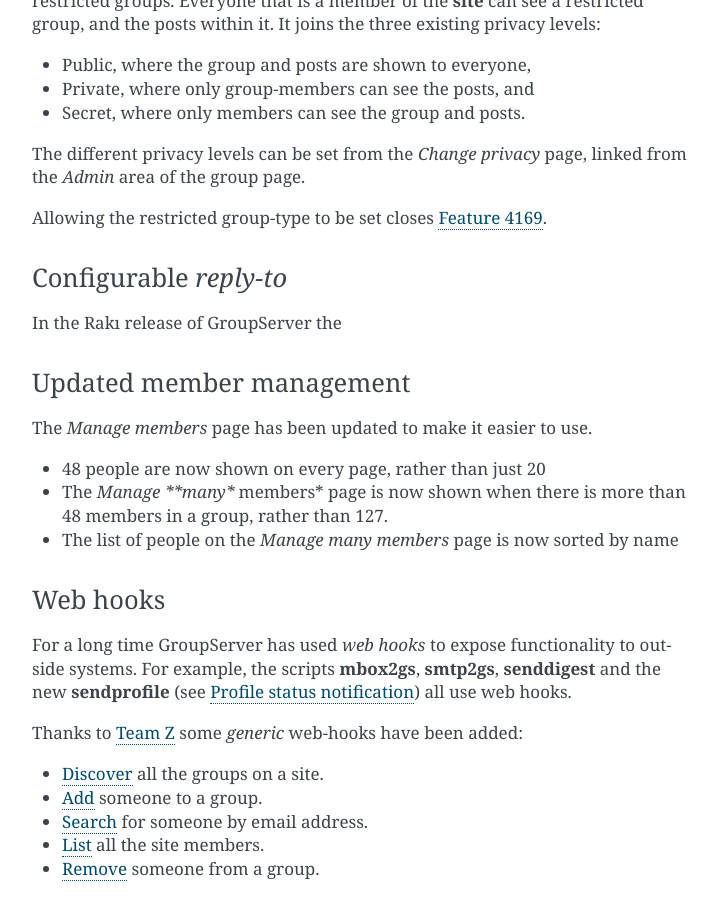
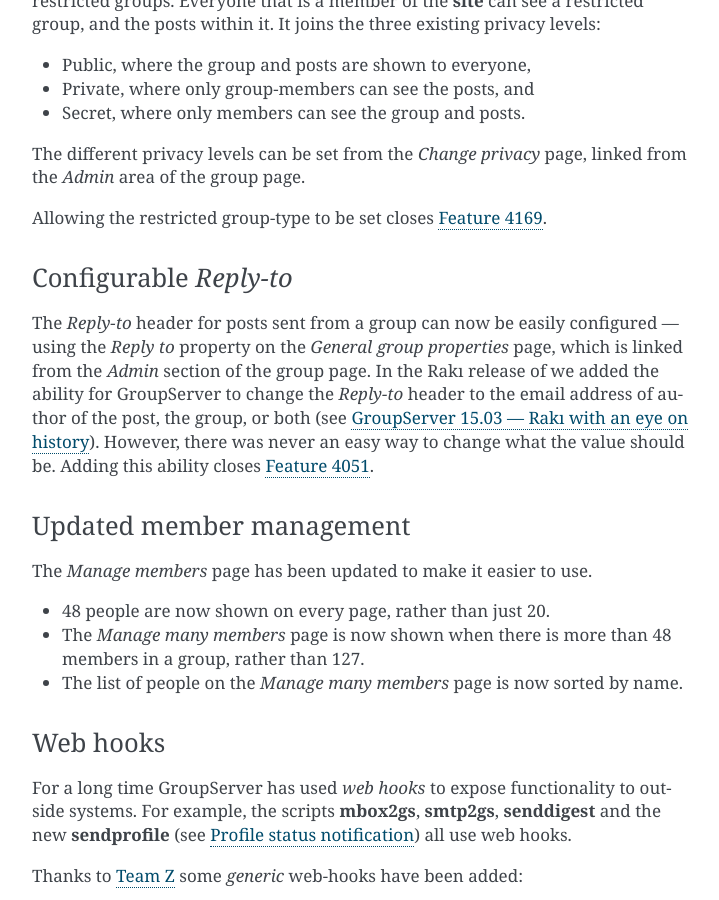
Before and after one commit to groupserver/buildout, a Sphinx documentation site: the page built from docs/release-notes-15xx.rst, in a window 1280 px wide and 900 px high, scrolled down 1739 px. Shown: the whole window, without its empty margins (388-1107 px from the left). Built offline with Sphinx 7.4.7, drawn with Linux system fonts in a browser that asks for light colours; some of the changed text lies outside the part shown.

Commit message:
Adding release notes about the configurable reply-to header

```diff
--- a/docs/release-notes-15xx.rst
+++ b/docs/release-notes-15xx.rst
@@ -106,22 +106,31 @@
 
 .. _Feature 4169: https://redmine.iopen.net/issues/4169
 
-Configurable :mailheader:`reply-to`
+Configurable :mailheader:`Reply-to`
 ===================================
 
-In the Rakı release of GroupServer the
+The :mailheader:`Reply-to` header for posts sent from a group can
+now be easily configured — using the *Reply to* property on the
+*General group properties* page, which is linked from the *Admin*
+section of the group page. In the Rakı release of we added the
+ability for GroupServer to change the :mailheader:`Reply-to`
+header to the email address of author of the post, the group, or
+both (see :doc:`release-notes-1503`). However, there was never an
+easy way to change what the value should be. Adding this ability
+closes `Feature 4051`_.
 
+.. _Feature 4051: https://redmine.iopen.net/issues/4051
 
 Updated member management
 =========================
 
 The *Manage members* page has been updated to make it easier to use.
 
-* 48 people are now shown on every page, rather than just 20
-* The *Manage **many** members* page is now shown when there is
+* 48 people are now shown on every page, rather than just 20.
+* The *Manage many members* page is now shown when there is
   more than 48 members in a group, rather than 127.
 * The list of people on the *Manage many members* page is now
-  sorted by name
+  sorted by name.
 
 Web hooks
 =========
```
Also changed, not shown: other parts of docs/release-notes-15xx.rst (+1 -1 lines).
